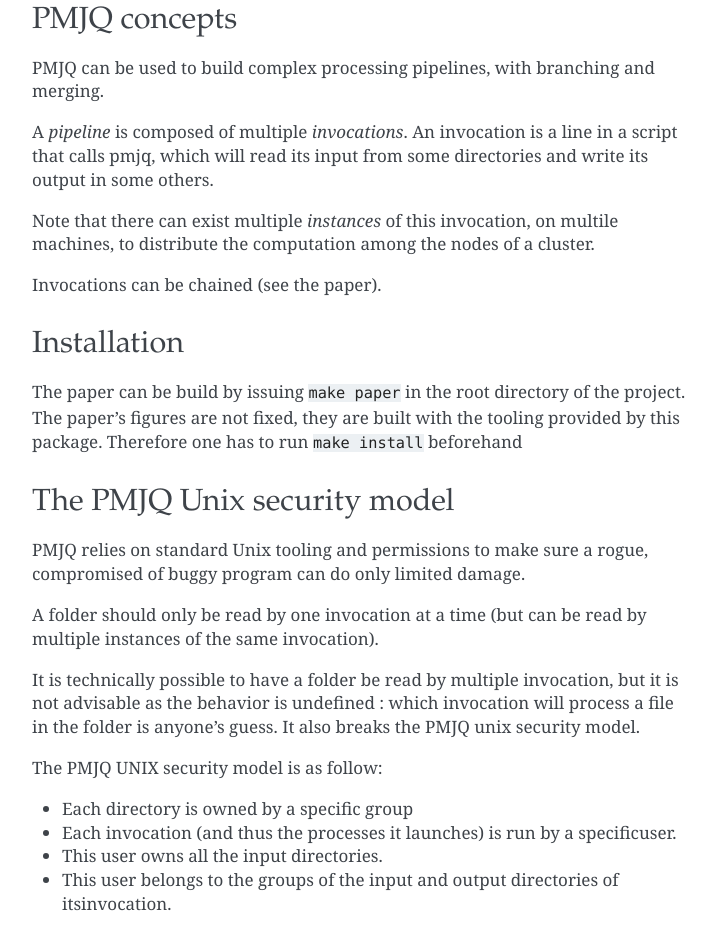
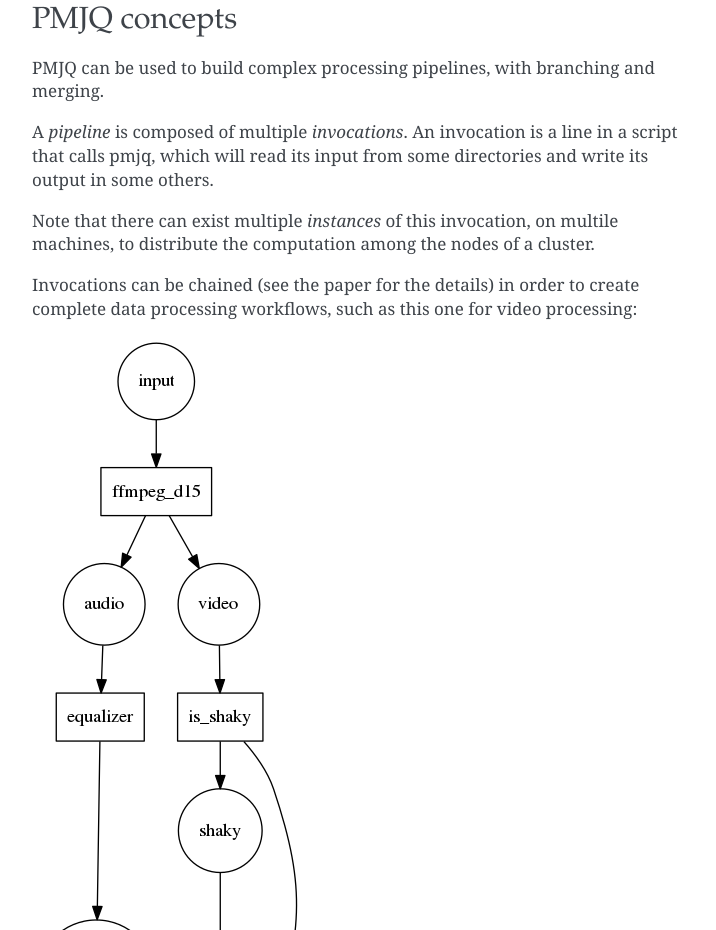
Before and after one commit to edouardklein/pmjq, a plain HTML site: page index.html in a window 1280 px wide. Shown: the part 543-1473 px from the top of the page, without its empty margins (388-1104 px from the left). Drawn offline with nearby package versions, Linux system fonts and the light colour scheme; some packages are replaced by stand-ins of ours.

Commit message:
Doc update

```diff
--- a/index.html
+++ b/index.html
@@ -63,7 +63,9 @@ a script that calls pmjq, which will read its input from some directories and
 write its output in some others.</p>
 <p>Note that there can exist multiple <cite>instances</cite> of this invocation, on multile
 machines, to distribute the computation among the nodes of a cluster.</p>
-<p>Invocations can be chained (see the paper).</p>
+<p>Invocations can be chained (see the paper for the details) in order to create
+complete data processing workflows, such as this one for video processing:</p>
+<img alt="_images/whole_pipeline.png" src="_images/whole_pipeline.png" />
 </div>
 <div class="section" id="installation">
 <h2>Installation<a class="headerlink" href="#installation" title="Permalink to this headline">¶</a></h2>
```
Also changed, not shown: searchindex.js (+1 -1 lines), _images/whole_pipeline.png (added).
